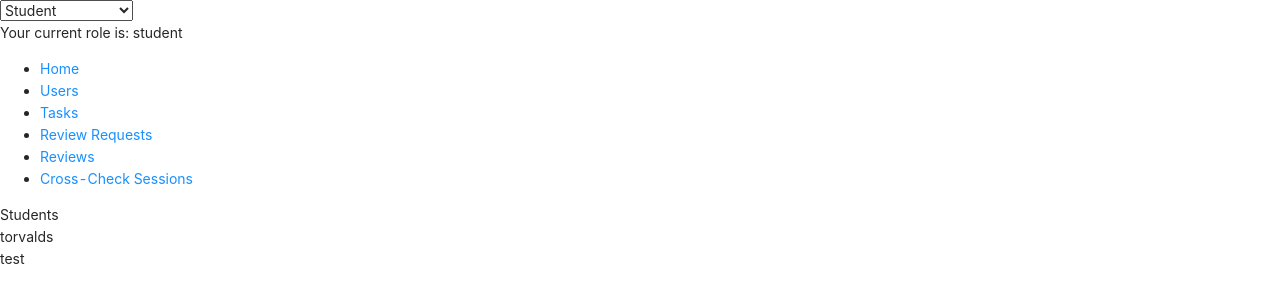
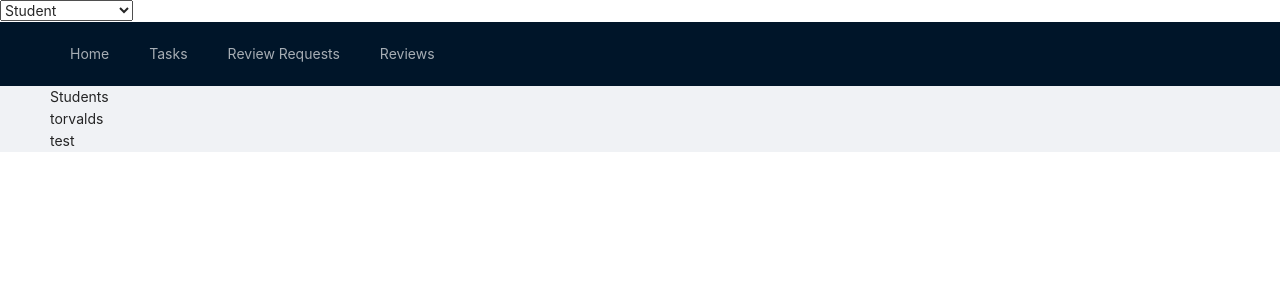
Before and after one commit to lp-msarchitect/x-check-app, a React (Create React App) app: page /users in a window 1280 px wide. Shown: the top 302 px of the page. Built offline with nearby package versions, Linux system fonts and the light colour scheme; data requests are answered from the project's data file.

Commit message:
feat: Added components from routes. Moved links to navbar component.

```diff
--- a/src/components/App/App.tsx
+++ b/src/components/App/App.tsx
@@ -1,12 +1,19 @@
 import React, { useState } from 'react';
-import { BrowserRouter as Router, Switch, Route, Link } from 'react-router-dom';
+import { BrowserRouter as Router, Switch, Route } from 'react-router-dom';
+import { Layout } from 'antd';
 import Users from '../Users/Users';
 import Home from '../Home/Home';
+import Tasks from '../Tasks/Tasks';
+import ReviewRequests from '../ReviewRequests/ReviewRequests';
+import Reviews from '../Reviews/Reviews';
+import Sessions from '../Sessions/Sessions';
+import Navbar from '../Navbar/Navbar';
 import './App.css';
 import { UserRole } from '../../models/data-models';
 
 const App = (): JSX.Element => {
   const [role, setRole] = useState<UserRole>('student');
+  const { Header, Content } = Layout;
 
   const handleRoleChange = (
     event: React.FormEvent<HTMLSelectElement>
@@ -24,53 +31,35 @@ const App = (): JSX.Element => {
           <option value="coursemanager">Course Manager</option>
         </select>
       </div>
-      <p>Your current role is: {role}</p>
       <Router>
-        <div>
-          <nav>
-            <ul>
-              <li>
-                <Link to="/">Home</Link>
-              </li>
-              <li>
-                <Link to="/users">Users</Link>
-              </li>
-              <li>
-                <Link to="/tasks">Tasks</Link>
-              </li>
-              <li>
-                <Link to="/review-requests">Review Requests</Link>
-              </li>
-              <li>
-                <Link to="/reviews">Reviews</Link>
-              </li>
-              <li>
-                <Link to="/sessions">Cross-Check Sessions</Link>
-              </li>
-            </ul>
-          </nav>
-
+        <Layout className="layout">
+          <Header>
+            <div className="logo" />
+            <Navbar role={role} />
+          </Header>
+          <Content style={{ padding: '0 50px' }}>
             <Switch>
               <Route path="/users">
                 <Users />
               </Route>
               <Route path="/tasks">
-              <Users />
+                <Tasks />
               </Route>
               <Route path="/review-requests">
-              <Users />
+                <ReviewRequests />
               </Route>
               <Route path="/reviews">
-              <Users />
+                <Reviews />
               </Route>
               <Route path="/sessions">
-              <Users />
+                <Sessions />
               </Route>
               <Route path="/">
                 <Home />
               </Route>
             </Switch>
-        </div>
+          </Content>
+        </Layout>
       </Router>
     </div>
   );
--- /dev/null
+++ b/src/components/Navbar/Navbar.tsx
@@ -0,0 +1,39 @@
+import React from 'react';
+import { Menu } from 'antd';
+import { Link } from 'react-router-dom';
+import { UserRole } from '../../models/data-models';
+
+interface NavbarProps {
+  role: UserRole;
+}
+
+const Navbar = ({ role }: NavbarProps): JSX.Element => {
+  return (
+    <Menu mode="horizontal" theme="dark">
+      <Menu.Item>
+        <Link to="/">Home</Link>
+      </Menu.Item>
+      {role !== 'student' && (
+        <Menu.Item>
+          <Link to="/users">Users</Link>
+        </Menu.Item>
+      )}
+      <Menu.Item>
+        <Link to="/tasks">Tasks</Link>
+      </Menu.Item>
+      <Menu.Item>
+        <Link to="/review-requests">Review Requests</Link>
+      </Menu.Item>
+      <Menu.Item>
+        <Link to="/reviews">Reviews</Link>
+      </Menu.Item>
+      {role !== 'student' && (
+        <Menu.Item>
+          <Link to="/sessions">Cross-Check Sessions</Link>
+        </Menu.Item>
+      )}
+    </Menu>
+  );
+};
+
+export default Navbar;
--- /dev/null
+++ b/src/components/ReviewRequests/ReviewRequests.tsx
@@ -0,0 +1,13 @@
+import React from 'react';
+
+const ReviewRequests = (): JSX.Element => {
+  return (
+    <div>
+      <ul>
+        <li>Review Request</li>
+      </ul>
+    </div>
+  );
+};
+
+export default ReviewRequests;
--- /dev/null
+++ b/src/components/Reviews/Reviews.tsx
@@ -0,0 +1,13 @@
+import React from 'react';
+
+const Reviews = (): JSX.Element => {
+  return (
+    <div>
+      <ul>
+        <li>Review</li>
+      </ul>
+    </div>
+  );
+};
+
+export default Reviews;
--- /dev/null
+++ b/src/components/Sessions/Sessions.tsx
@@ -0,0 +1,13 @@
+import React from 'react';
+
+const Sessions = (): JSX.Element => {
+  return (
+    <div>
+      <ul>
+        <li>Session</li>
+      </ul>
+    </div>
+  );
+};
+
+export default Sessions;
--- /dev/null
+++ b/src/components/Tasks/Tasks.tsx
@@ -0,0 +1,13 @@
+import React from 'react';
+
+const Tasks = (): JSX.Element => {
+  return (
+    <div>
+      <ul>
+        <li>Task</li>
+      </ul>
+    </div>
+  );
+};
+
+export default Tasks;
```
Lines whose indentation alone changed are shown as unchanged.
